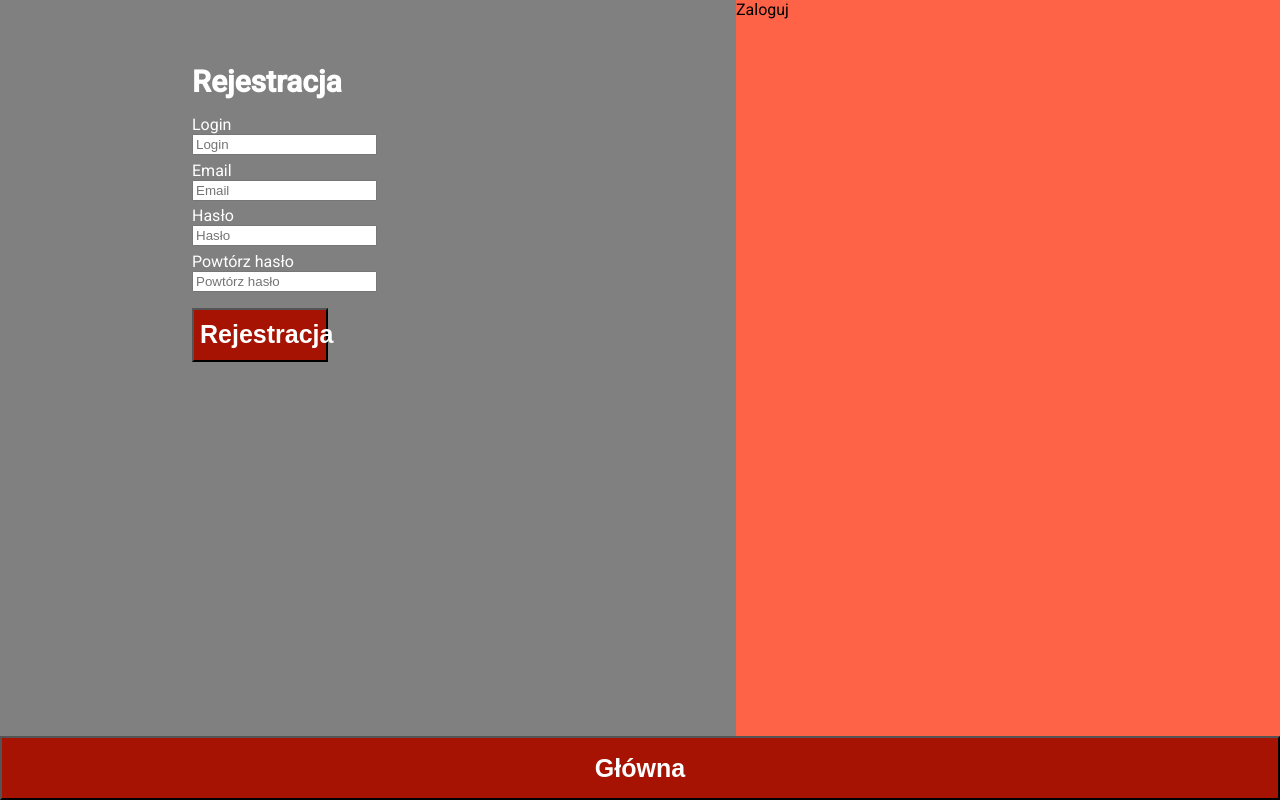
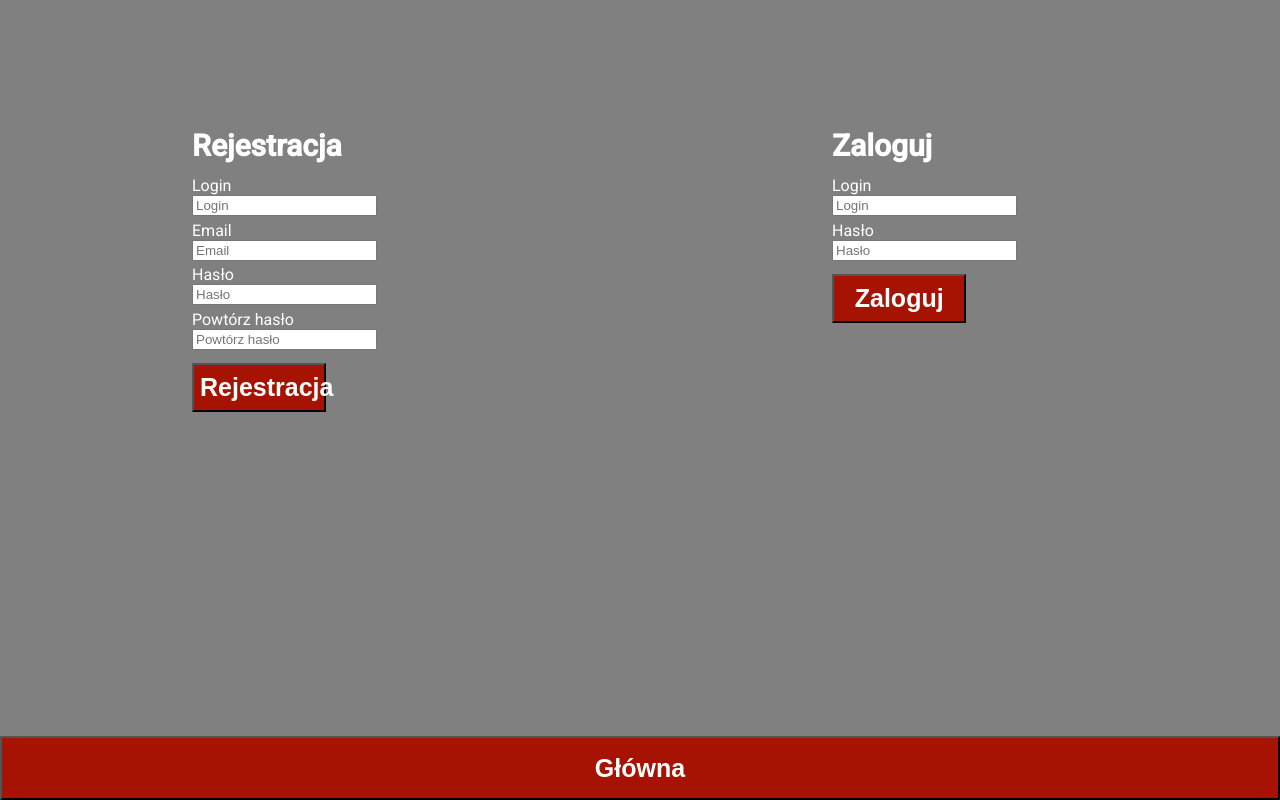
Before and after one commit to mmakula270490/DemotywatoryV2ProjectSDAFrontEnd, an Angular app: page /login in a window 1280 px wide. Built offline with nearby package versions, Linux system fonts and the light colour scheme.

Commit message:
Login div layout ready

```diff
--- a/src/app/components/sign-in/sign-in.component.css
+++ b/src/app/components/sign-in/sign-in.component.css
@@ -10,7 +10,7 @@
 .registration{
     background-color: gray;
     padding-left: 15%;
-    padding-top: 5%;
+    padding-top: 10%;
 }
 
 .registrationText{
@@ -20,7 +20,7 @@
     padding-bottom: 2%;
 }
 
-.loginText{
+.registartionloginText{
     color: white;
     padding-top: 1%;
 }
@@ -30,7 +30,7 @@
     padding-top: 1%;
 }
 
-.passwordText{
+.registartionPasswordText{
     color: white;
     padding-top: 1%;
 }
@@ -46,7 +46,7 @@
 
 .registrationButton{
     position: relative;
-    width: 25%;
+    width: 30%;
     height: 8%;
     font-size: 25px;
     font-weight: bold;
@@ -55,10 +55,36 @@
 }
 
 .login{
-    background-color: tomato;
+    background-color: gray;
+    padding-left: 15%;
+    padding-top: 10%;
+}
 
+.loginText{
+    color: white;
+    font-size: 30px;
+    font-weight: bold;
+    padding-bottom: 2%;
+}
 
+.inputLoginText{
+    color: white;
+    padding-top: 1%;
+}
 
+.passwordText{
+    color: white;
+    padding-top: 1%;
+}
+
+.loginButton{
+    position: relative;
+    width: 30%;
+    height: 8%;
+    font-size: 25px;
+    font-weight: bold;
+    background-color: RGB(166, 19, 3);
+    color: white;
 }
 
 .returnToMain{
@@ -68,5 +94,4 @@
     font-size: 25px;
     font-weight: bold;
     color: white;
-
 }
--- a/src/app/components/sign-in/sign-in.component.html
+++ b/src/app/components/sign-in/sign-in.component.html
@@ -1,12 +1,13 @@
+
 <div class="box">
     <div style="width: 50%; float: left;" class="registration">
         <div class="registrationText">Rejestracja</div>
-        <div class="loginText">Login</div>
-        <input type="login" id="loginInput" name="loginInput" placeholder="Login">
+        <div class="registartionloginText">Login</div>
+        <input type="login" id="registartionLoginInput" name="loginInput" placeholder="Login">
         <div class="emailText">Email</div>
         <input type="email" id="emailInput" name="emialInput" placeholder="Email">
-        <div class="passwordText">Hasło</div>
-        <input type="password" id="passwordInput" placeholder="Hasło">
+        <div class="registartionPasswordText">Hasło</div>
+        <input type="password" id="registartionPasswordInput" placeholder="Hasło">
         <div class="repeatPasswrodText">Powtórz hasło</div>
         <input type="password" id="repeatedPasswordInput" placeholder="Powtórz hasło">
         <div class ="spaceButton"></div>
@@ -14,7 +15,13 @@
     </div>
 
     <div style="width: 50%;float:right" class="login">
-        <div class="loginText2">Zaloguj</div>
+        <div class="loginText">Zaloguj</div>
+        <div class="inputLoginText">Login</div>
+        <input type="login" id="loginInput" name="loginInput" placeholder="Login">
+        <div class="passwordText">Hasło</div>
+        <input type="password" id="passwordInput" placeholder="Hasło">
+        <div class ="spaceButton"></div>
+        <button class="loginButton">Zaloguj</button>
     </div>
 </div>
-<button class="returnToMain">Główna</button>
+<button class="returnToMain" [routerLink]="['/']">Główna</button>
```
